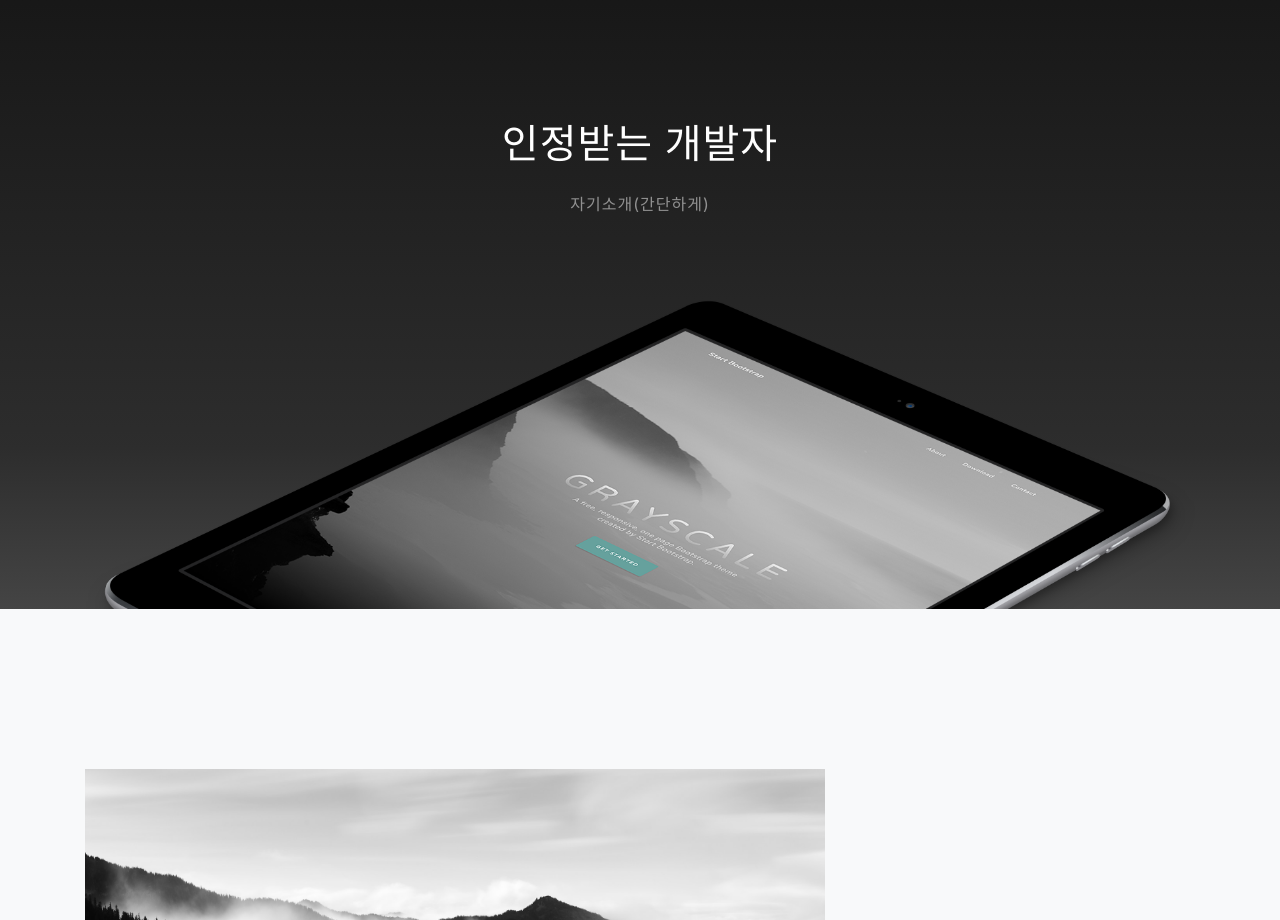
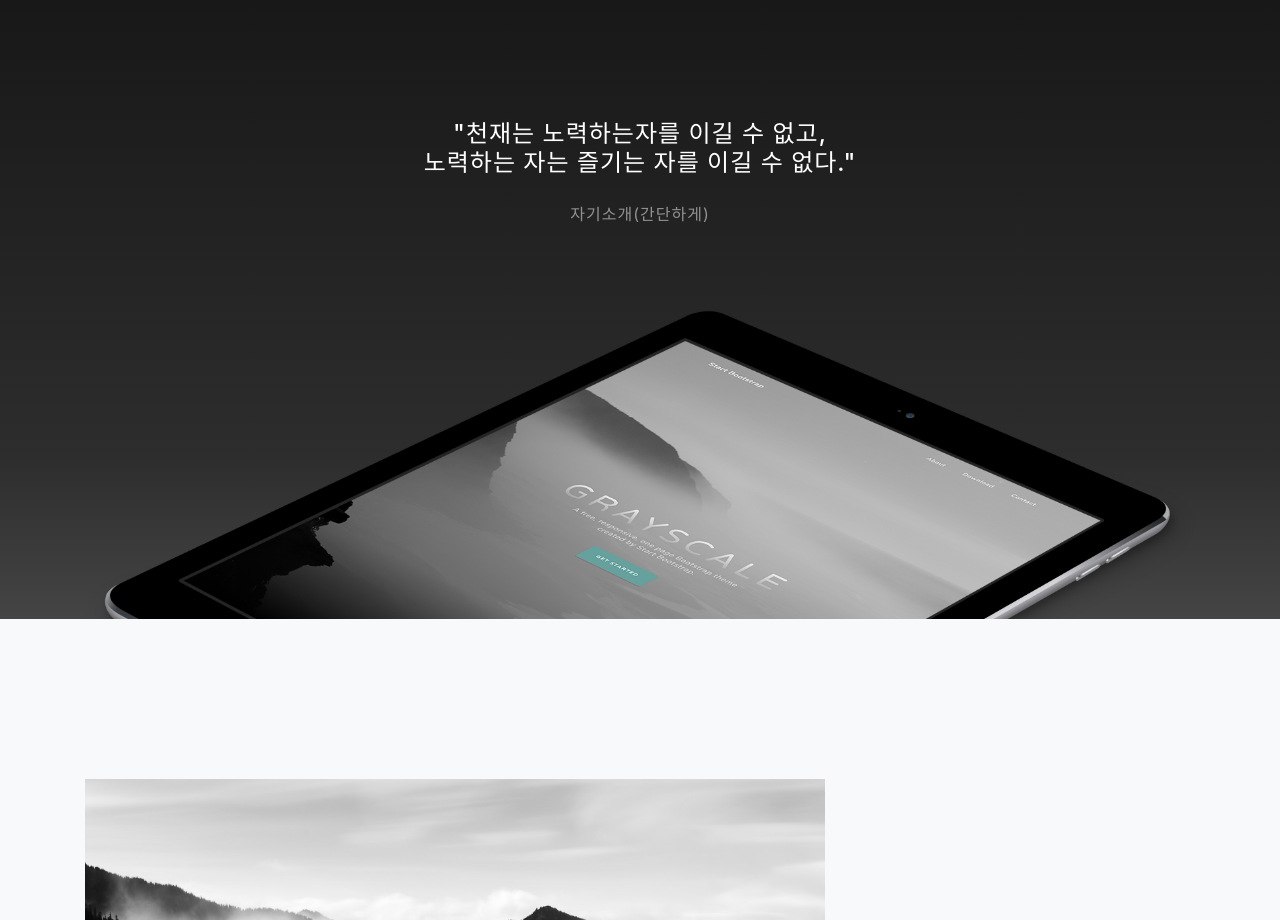
Before and after one commit to Fedcba13/portfolio, a website with bundled scripts: page index.html in a window 1280 px wide. Shown: the part 840-1760 px from the top of the page. Built offline with nearby package versions, Linux system fonts and the light colour scheme.

Commit message:
index 수정

```diff
--- a/index.html
+++ b/index.html
@@ -65,7 +65,7 @@
     <div class="container">
       <div class="row">
         <div class="col-lg-8 mx-auto">
-          <h1 class="text-white mb-4">인정받는 개발자</h1>
+          <h1 class="text-white mb-4" style="font-size: 24px;">"천재는 노력하는자를 이길 수 없고,<br>노력하는 자는 즐기는 자를 이길 수 없다."</h1>
           <p class="text-white-50">
           	자기소개(간단하게)
           </p>
```
